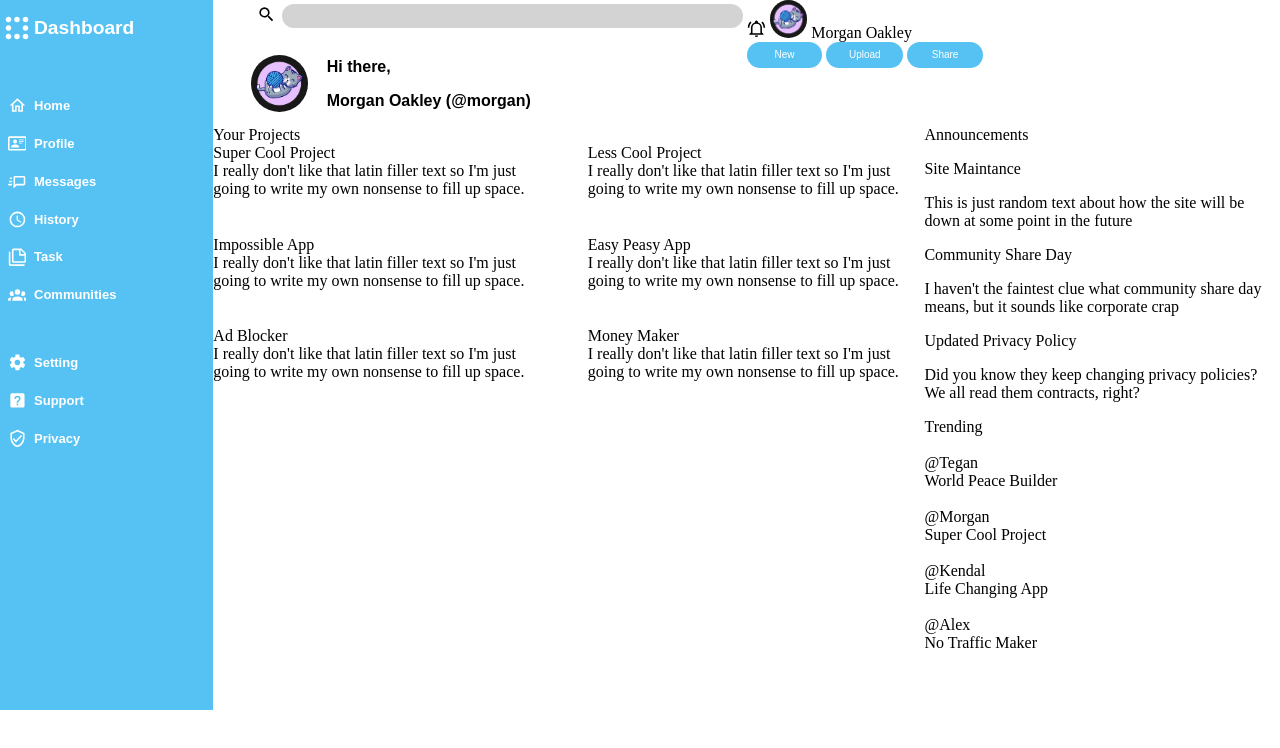
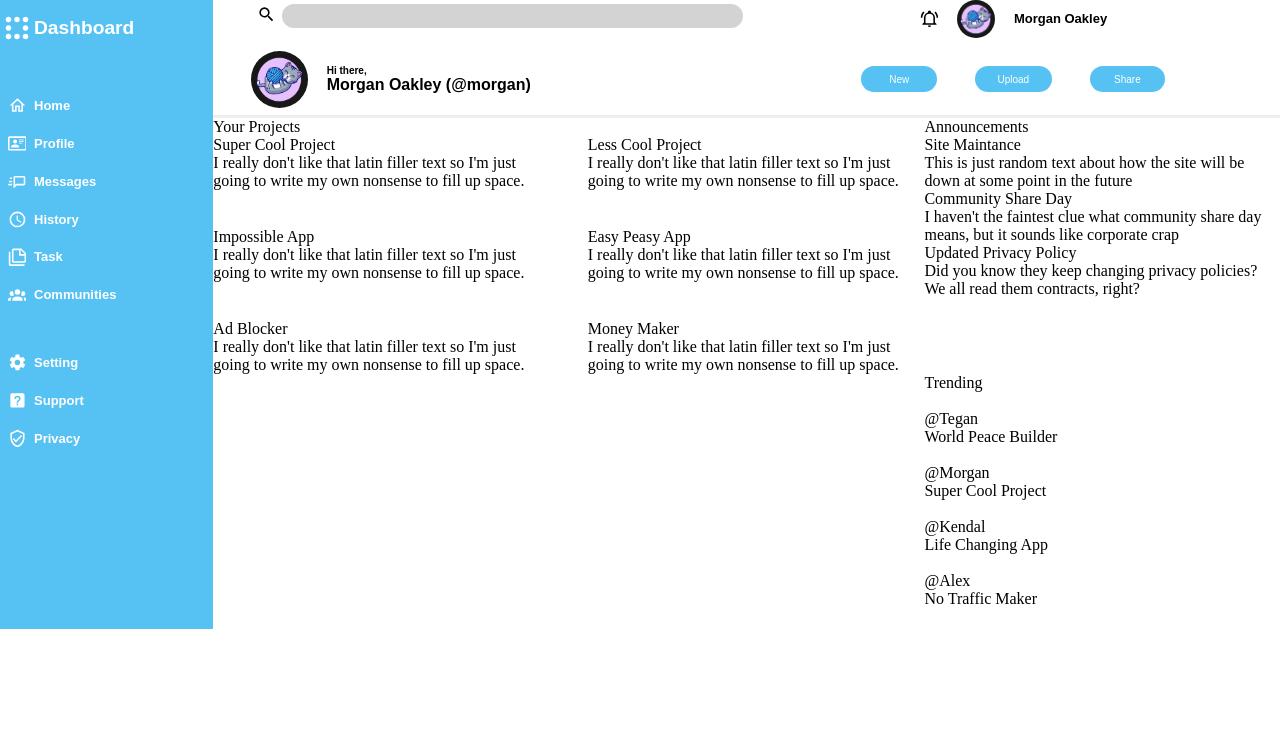
Before and after one commit to Chris-A-94/Admin-Dashboard, a plain HTML site: page index.html in a window 1280 px wide. Drawn offline with Linux system fonts and the light colour scheme.

Commit message:
Finish user section above

```diff
--- a/index.html
+++ b/index.html
@@ -39,7 +39,7 @@
                     <input id="textInput" type="text">
                 </form>
             </div>
-            <div class="userOptions">
+            <div id="topRightUser" class="userOptions">
                 <svg class="lupe" xmlns="http://www.w3.org/2000/svg" viewBox="0 0 24 24"><title>bell-ring-outline</title><path d="M10,21H14A2,2 0 0,1 12,23A2,2 0 0,1 10,21M21,19V20H3V19L5,17V11C5,7.9 7.03,5.17 10,4.29C10,4.19 10,4.1 10,4A2,2 0 0,1 12,2A2,2 0 0,1 14,4C14,4.1 14,4.19 14,4.29C16.97,5.17 19,7.9 19,11V17L21,19M17,11A5,5 0 0,0 12,6A5,5 0 0,0 7,11V18H17V11M19.75,3.19L18.33,4.61C20.04,6.3 21,8.6 21,11H23C23,8.07 21.84,5.25 19.75,3.19M1,11H3C3,8.6 3.96,6.3 5.67,4.61L4.25,3.19C2.16,5.25 1,8.07 1,11Z" /></svg>
                 <img class="profilePics" src="./icons/cat.jpg" alt="cat">
                 <span id="name">Morgan Oakley</span>
@@ -51,7 +51,7 @@
                     <p id="lowerText">Morgan Oakley (@morgan)</p>
                 </div>
             </div>
-            <div class="userOptions">
+            <div id="bottomRightUser" class="userOptions">
                 <button class="blueButton">New</button>
                 <button class="blueButton">Upload</button>
                 <button class="blueButton">Share</button>
--- a/stylesheet.css
+++ b/stylesheet.css
@@ -70,6 +70,9 @@ body{
     grid-column: 2 / 3;
     grid-row: 1 / 2;
     justify-content: space-around;
+    border-bottom:inset;
+    row-gap: 0.35cm;
+    padding-bottom: 0.2cm;
 }
 
 #bigProfilePic{
@@ -117,11 +120,36 @@ body{
     font-weight: bold;
 }
 
+p{
+    margin:0;
+}
+
+#upwardText{
+    font-size: x-small;
+}
+
 #textInput{
     background-color: lightgray;
     border: none;
     flex:1;
     border-radius: 20px;
+}
+
+#topRightUser{
+    display: flex;
+    justify-content: center;
+    align-items: center;
+    gap:0.5cm;
+    font-family: arial;
+    font-size: small;
+    font-weight:900;
+}
+
+#bottomRightUser{
+    display:flex;
+    align-items: center;
+    justify-content:center;
+    gap:1cm;
 }
 
 #projectsBox{
```
